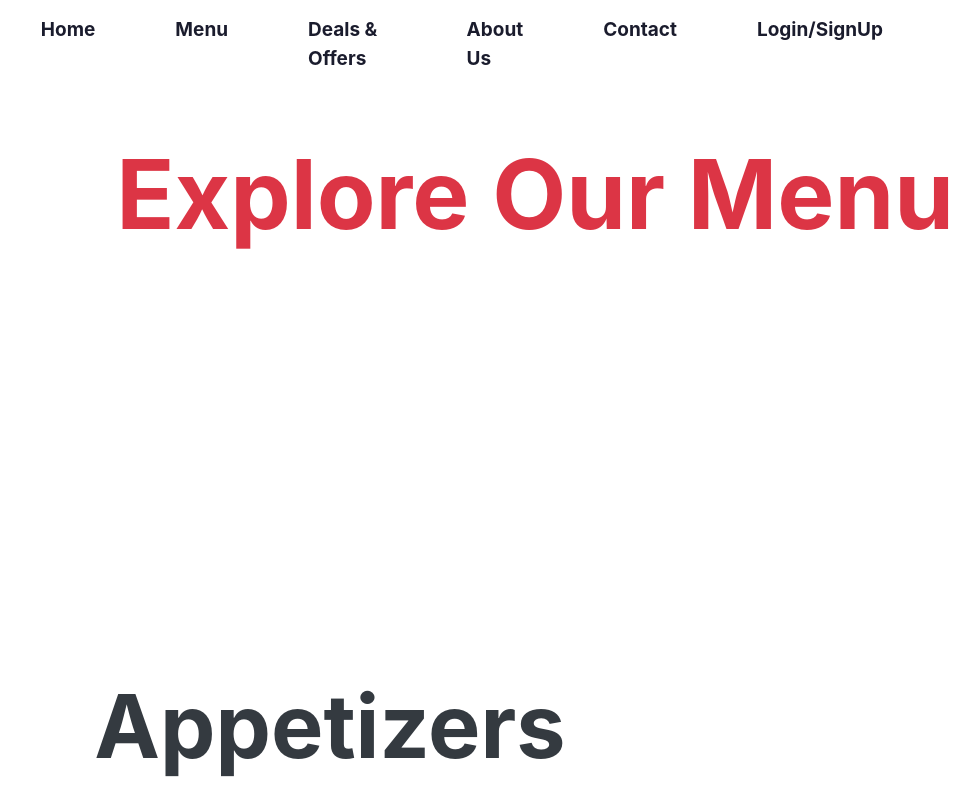
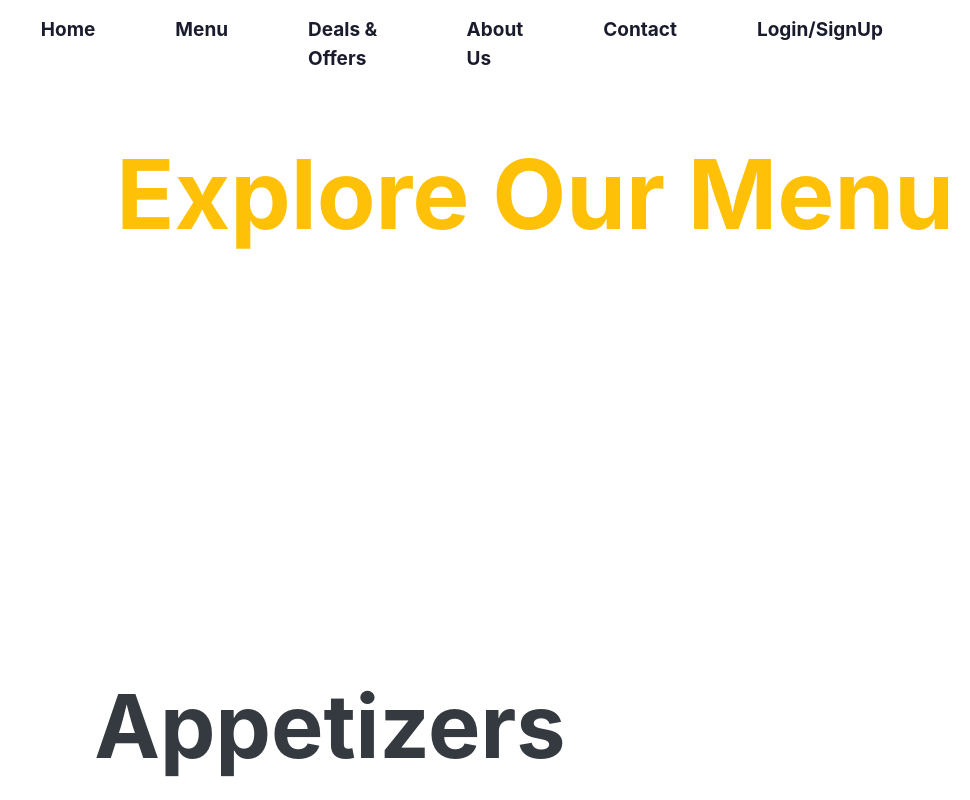
Before and after one commit to m-code12/menu-page, a plain HTML site: page index.html in a window 1280 px wide. Shown: the top 800 px of the page, without its empty margins (310-1280 px from the left). Drawn offline with nearby package versions, Linux system fonts and the light colour scheme; a script that the page names is missing.

Commit message:
Update index.html

```diff
--- a/index.html
+++ b/index.html
@@ -113,7 +113,7 @@
         </div>
     </nav>
 
-  <h1 data-animate-scroll='{"duration": "2","scaleX": "0","scaleY": "0"}' align="right" class="mt-0 pt-5 display-1 text-danger font-weight-normal mr-3"><b>Explore Our Menu</b></h1></div>
+  <h1 data-animate-scroll='{"duration": "2","scaleX": "0","scaleY": "0"}' align="right" class="mt-0 pt-5 display-1 text-warning font-weight-normal mr-3"><b>Explore Our Menu</b></h1></div>
 
 <p class="display-2 text-center text-dark font-weight-bold mb-5 mt-4">Appetizers</p>
 
```
